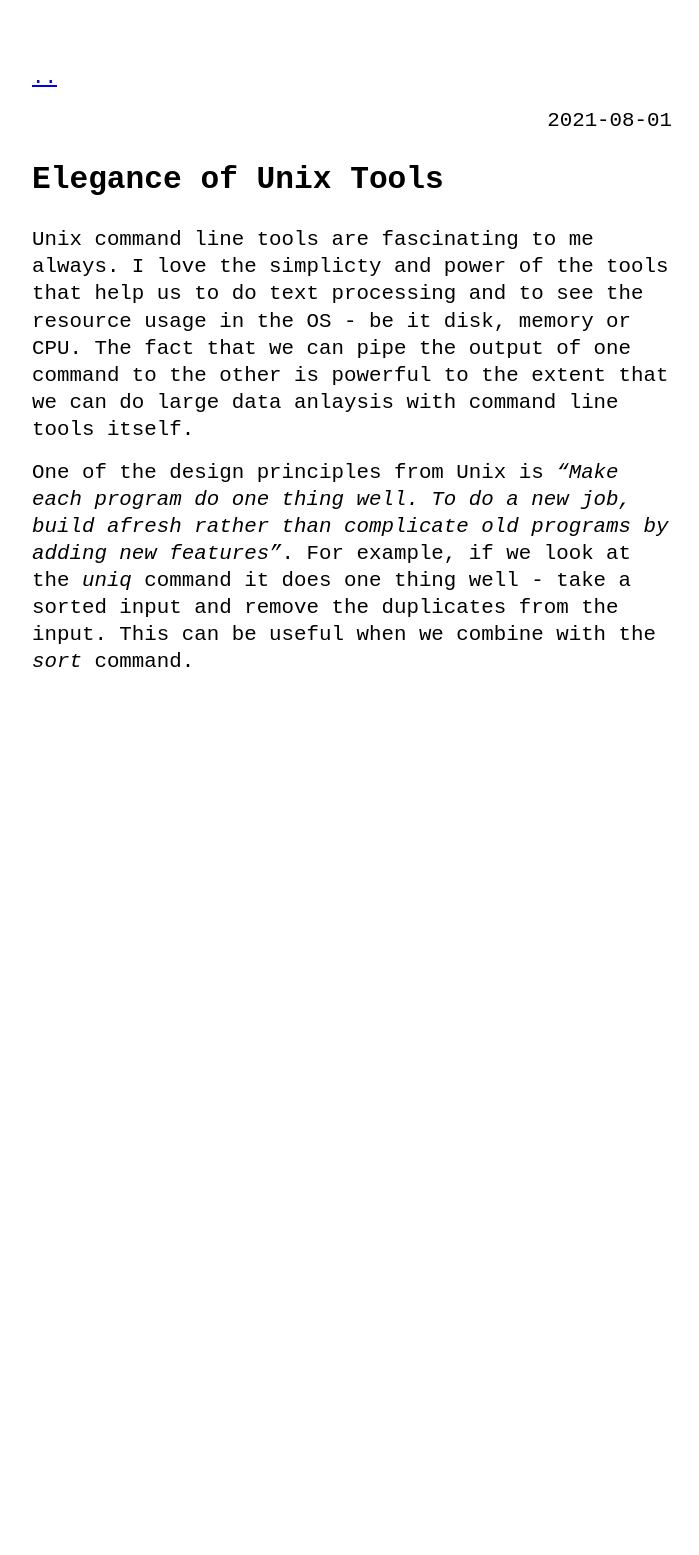
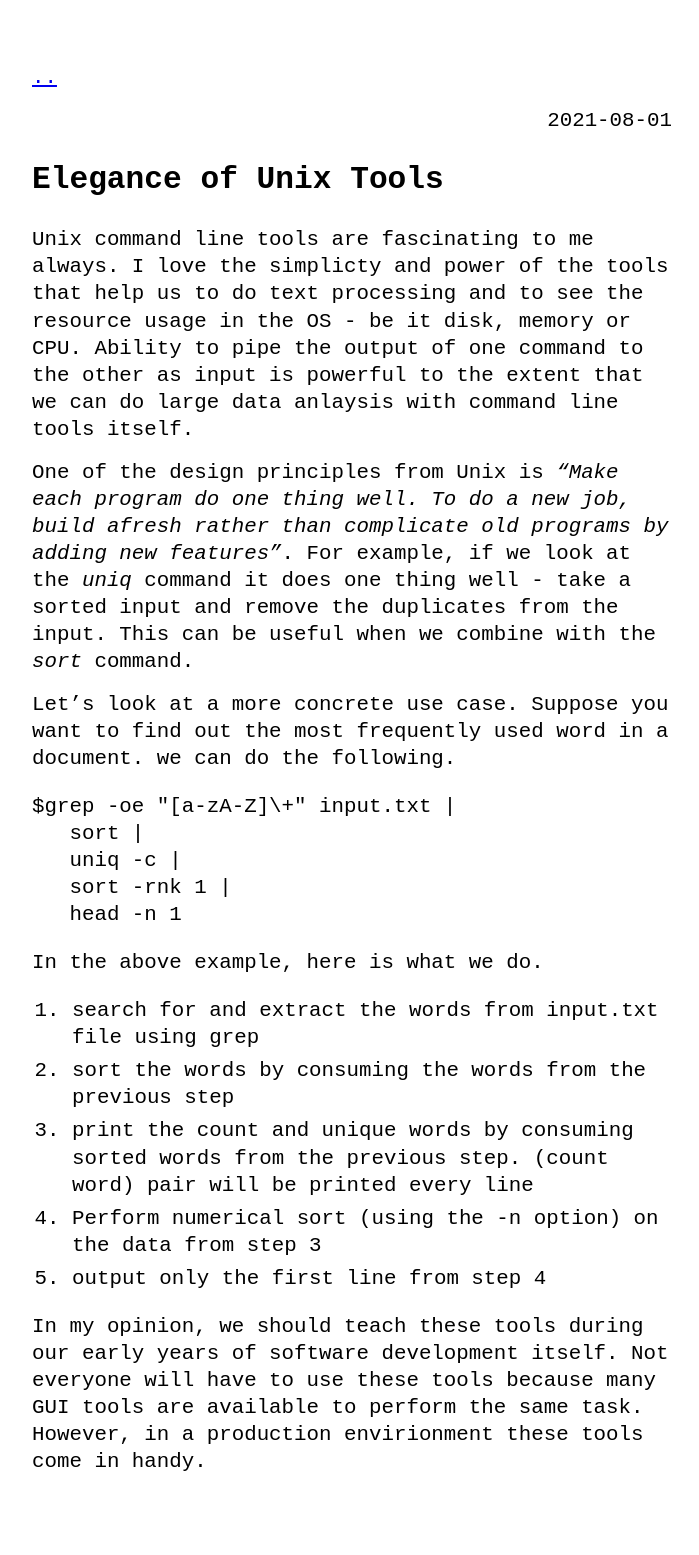
Before and after one commit to svnarumugam/svnarumugam.github.io, a Jekyll site: the page built from _posts/2021-08-01-unix-tools.md, in a window 1280 px wide. Shown: the whole page, without its empty margins (288-987 px from the left). Built offline with Jekyll 4.4.1, drawn with Linux system fonts in a browser that asks for light colours; before the commit the page ends 900 px from its top, so only the background shows below that.

Commit message:
updated the introduction

```diff
--- a/_posts/2021-08-01-unix-tools.md
+++ b/_posts/2021-08-01-unix-tools.md
@@ -4,6 +4,25 @@ title:  "Elegance of Unix Tools"
 category: p_learning
 ---
 
-Unix command line tools are fascinating to me always. I love the simplicty and power of the tools that help us to do text processing and to see the resource usage in the OS - be it disk, memory or CPU. The fact that we can pipe the output of one command to the other is powerful to the extent that we can do large data anlaysis with command line tools itself.
+Unix command line tools are fascinating to me always. I love the simplicty and power of the tools that help us to do text processing and to see the resource usage in the OS - be it disk, memory or CPU. Ability to pipe the output of one command to the other as input is powerful to the extent that we can do large data anlaysis with command line tools itself.
 
 One of the design principles from Unix is <i>"Make each program do one thing well. To do a new job, build afresh rather than complicate old programs by adding new features"</i>. For example, if we look at the <i>uniq</i> command it does one thing well - take a sorted input and remove the duplicates from the input. This can be useful when we combine with the <i>sort</i> command.
+
+Let's look at a more concrete use case. Suppose you want to find out the most frequently used word in a document. we can do the following.
+
+<pre>
+$grep -oe "[a-zA-Z]\+" input.txt |
+   sort |
+   uniq -c |
+   sort -rnk 1 |
+   head -n 1
+</pre>
+
+In the above example, here is what we do.
+1. search for and extract the words from input.txt file using grep
+2. sort the words by consuming the words from the previous step
+3. print the count and unique words by consuming sorted words from the previous step. (count word) pair will be printed every line
+4. Perform numerical sort (using the -n option) on the data from step 3
+5. output only the first line from step 4
+
+In my opinion, we should teach these tools during our early years of software development itself. Not everyone will have to use these tools because many GUI tools are available to perform the same task. However, in a production envirionment these tools come in handy.
```
Also changed, not shown: about.md (+8 -2 lines), _data/menu.yml (line endings or trailing spaces).
